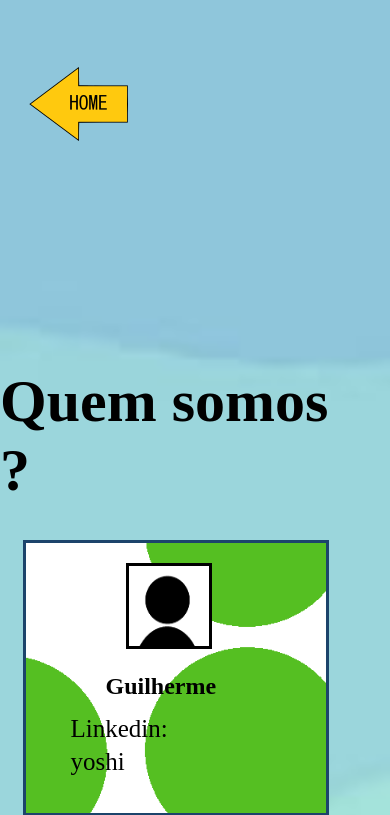
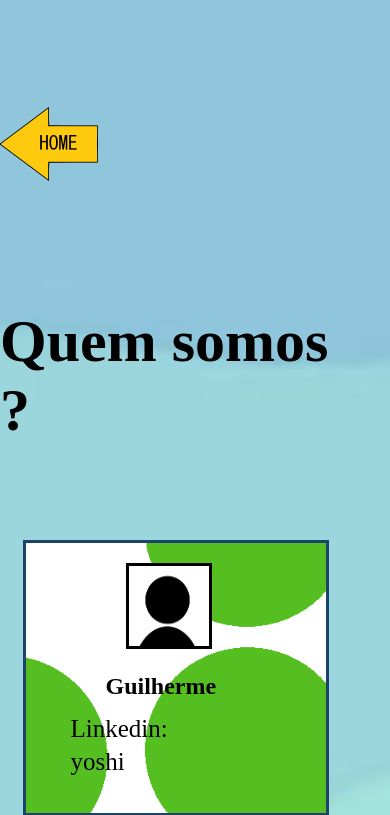
Before and after one commit to Saitocrimson/webYoshi, a PHP site: page /quem_somos.html in a window 390 px wide. Shown: the top 815 px of the page. Run offline with PHP 8.4, Linux system fonts and the light colour scheme.

Commit message:
Update style2.css

```diff
--- a/Css/style2.css
+++ b/Css/style2.css
@@ -1,12 +1,12 @@
-body {
-    padding: 0;
-    margin: 0;
+body{
+    padding:0;
+    margin:0;
      display: flex;
     flex-direction: column;
     justify-content: center;
     align-items: center;
+
 }
-
 .container-imagem {
     position: relative;
     height: 100vh;
@@ -15,84 +15,89 @@ body {
     background-size: cover;
 }
 
-#container {
+#container{
     max-width: 1000px;
    max-height: 1000px;
     display: flex;
     flex-direction: row;
+
+
 }
-
-.bloco_perfil {
-    display: flex;
+.bloco_perfil{
+    display:flex;
     justify-content: space-between;
-    background-image: url(../img/estampa_egg.png);
+    background-image: url('../img/estampa_egg.png');
     max-width: 320px;
     max-height: 360px;
     margin: 5px;
     border-radius: 50% 50% 50% 50% / 60% 60% 40% 40%;
     border: 3px solid #1c446b;
     background-size: 490px;
+
 }
 
 
-.perfil_1 {
+ .perfil_1{
+   /* background-color: lavenderblush;*/
     max-width: 450px;
     height: 250px;
     margin: 60px;
+
+
+}
+.centraliza{
+    height: 80px;
+    width: 80px;
+    border:3px solid black;
+    position: relative;
+    left:60px;
+    top:10px;
+
+
 }
 
-.centraliza {
-    height: 80px;
-    width: 80px;
-    border: 3px solid black;
-    position: relative;
-    left: 60px;
-    top: 10px;
-}
-
-h1 {
+h1{
     font-size: 80px;
     margin: 0px;
 }
 #seta_home{
     position: absolute;
     top:0;
-        left:-150;
+    left: 0;
 
 }
-h2 {
+h2{
     margin: 20px;
 }
-
-p {
+p{
     font-size: 25px;
     margin: 5px;
+
 }
-
-a {
+a{
     text-decoration: none;
-    color: darkblue;
+    color:darkblue;
 }
-
-a:hover {
+a:hover{
     text-decoration: none;
-    color: #f34221;
+    color:#f34221;
 }
-
-@media (max-width: 850px) {
+@media (max-width:
+850px) {
     .container-imagem {
         height: 200vh;
         width: 90vw;
+
     }
-
-    h1 {
+    h1{
         font-size: 65px;
         margin: 30px;
+
     }
     #seta_home{
         position: absolute;
-        top:10px;
-        left: -15px;
+        top:50px;
+        left: -45px;
 
     }
     #container {
@@ -100,78 +105,84 @@ a:hover {
         flex-direction: column;
         justify-content: center;
         align-items: center;
-        margin: 0;
+        margin:0;
     }
-
-    .bloco_perfil {
+    .bloco_perfil{
         max-width: 300px;
         max-height: 900px;
     }
-
-    .perfil_1 {
+    .perfil_1{
           width: 890px;
           max-height: 250px;
           margin: 30px;
-        border-radius: 0;
+          border-radius:0
+
+
+
+
       }
 }
-
-@media (max-width: 500px) {
+@media (max-width:
+500px) {
  .container-imagem {
         height: 250vh;
         width: 90vw;
+
     }
-
  #container {
     position: relative;
-        top: -160px;
+    top:-160px;
      min-width: 500px;
      min-height: 700px;
      flex-direction: column;
      justify-content: center;
      align-items: center;
-        margin: 0;
+     margin:0;
  }
 
-    .bloco_perfil {
+ .bloco_perfil{
     max-width: 300px;
     max-height: 900px;
-        display: flex;
+    display:flex;
     justify-content: center;
     align-items: center;
-        border-radius: 0
+    border-radius:0
+
+
+
 }
-
-    .perfil_1 {
+.perfil_1{
     width: 890px;
     max-height: 250px;
     margin: 10px;
 }
-
-    h1 {
+h1{
     position: relative;
-        top: -190px;
+    top:-250px;
     margin: 0;
     font-size: 60px;
 }
-
-    h2 {
-        position: relative;
-        left: 50px;
-        top: 10px;
-    }
-
-    p {
-        position: relative;
-        left: 30px;
-        top: 5px;
-    }
-
-    .centraliza {
+h2{
 
     position: relative;
-        left: 90px;
-        top: 10px;
+    left:50px;
+    top:10px;
+
+}
+p{
+
+    position: relative;
+    left:30px;
+    top:5px;
+}
+.centraliza{
+
+    position: relative;
+    left:90px;
+    top:10px;
+
+
+
 }
 
 }
```
Lines whose indentation alone changed are shown as unchanged.
